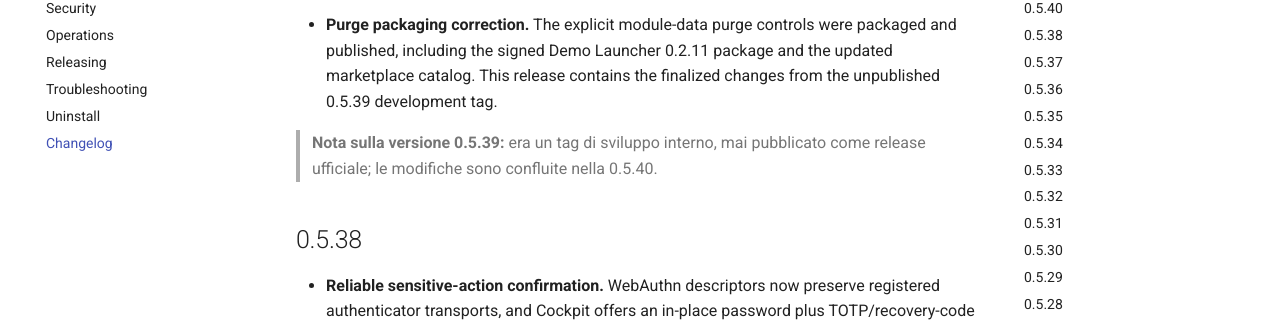
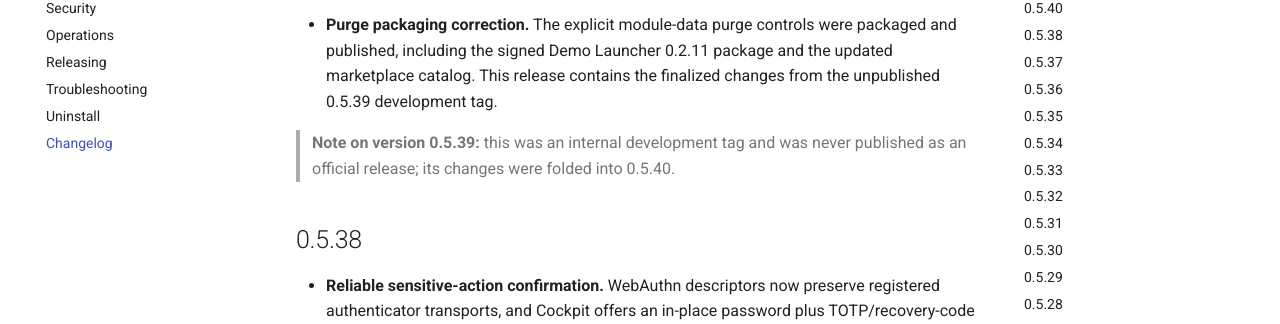
Before and after one commit to tts-empire/spawnwp, an MkDocs documentation site: the page built from docs/changelog.md, in a window 1280 px wide and 900 px high, scrolled down 333 px. Shown: the part 127-451 px from the top of the window. Built offline with MkDocs 1.6.1 and Material for MkDocs 9.7.7, drawn with Linux system fonts in a browser that asks for light colours; comment, search, counter and statistics services are not loaded.

Commit message:
Use English in changelog note

```diff
--- a/docs/changelog.md
+++ b/docs/changelog.md
@@ -18,8 +18,8 @@ description: Review SpawnWP release history, product changes, fixes and compatib
   catalog. This release contains the finalized changes from the unpublished 0.5.39 development
   tag.
 
-> **Nota sulla versione 0.5.39:** era un tag di sviluppo interno, mai pubblicato come release
-> ufficiale; le modifiche sono confluite nella 0.5.40.
+> **Note on version 0.5.39:** this was an internal development tag and was never published as an
+> official release; its changes were folded into 0.5.40.
 
 ## 0.5.38
 
```
